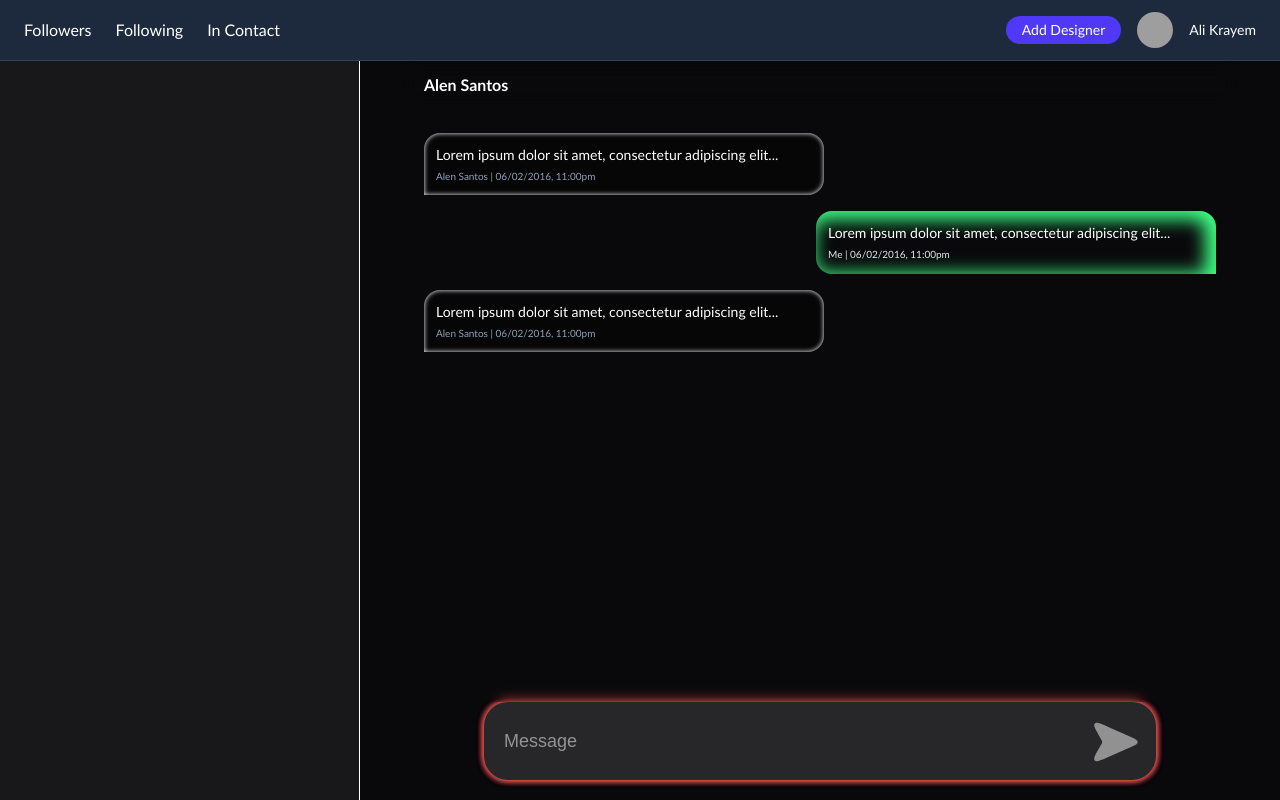
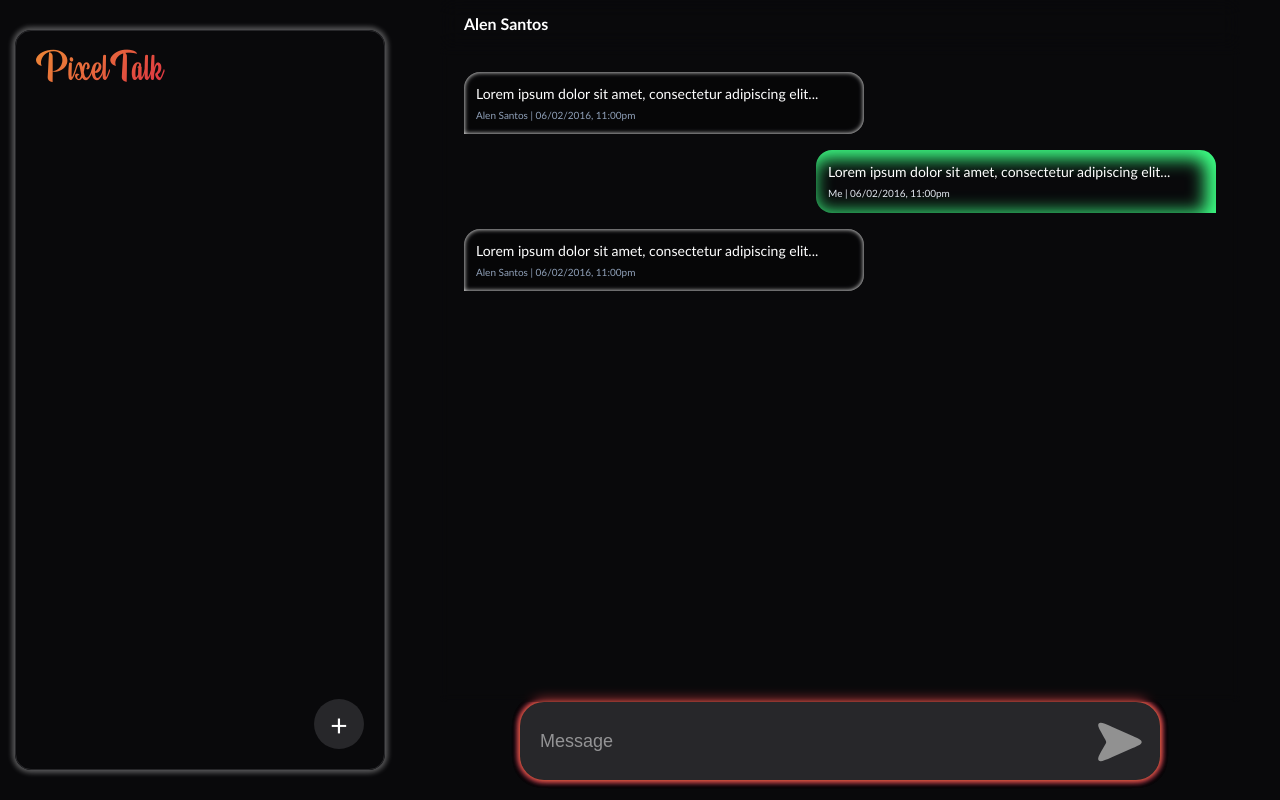
Before and after one commit to UtkarshloneyaITG/PixelTalk-2.0, a React (Vite) app in the folder frontend/: page / in a window 1280 px wide. Built offline with nearby package versions, Linux system fonts and the light colour scheme; grey boxes are pictures that could not be loaded.

Commit message:
make changes into chat window

```diff
--- a/frontend/src/Chat.jsx
+++ b/frontend/src/Chat.jsx
@@ -5,7 +5,7 @@ function ChatApp() {
   return (
     <>
       <div className="bg-slate-900 text-white flex flex-col h-screen font-[Poppins]">
-        <ChatAppHeader />
+        {/* <ChatAppHeader /> */}
         <ChatAppBody />
       </div>
     </>
--- /dev/null
+++ b/frontend/src/Components/AddBtn.jsx
@@ -0,0 +1,10 @@
+import React from 'react'
+
+const AddBtn = () => {
+  return (
+    <button className='add-btn text-3xl items-center flex justify-center'>
+        +
+    </button>
+  )
+}
+export default AddBtn
--- a/frontend/src/Components/Chat-list-panel.jsx
+++ b/frontend/src/Components/Chat-list-panel.jsx
@@ -1,11 +1,15 @@
+import AddBtn from "./AddBtn";
 import ChatRow from "./Chat-row";
 
 function ChatListPanel() {
   return (
-    <div className="w-[360px] border-r overflow-y-auto chat-list">
-      {/* <ChatRow />
-      <ChatRow />
-      <ChatRow /> */}
+    <div className="overflow-y-auto chat-list flex items-center">
+      <div className="chat-panel rounded-2xl">
+        <div className="title pl-5 py-5 text-4xl gradient-text">
+          PixelTalk
+        </div>
+        <AddBtn />
+      </div>
     </div>
   );
 }
--- a/frontend/src/Components/MessageBox.jsx
+++ /dev/null
@@ -1,39 +0,0 @@
-import React from "react";
-import '../style/chatPage.css';
-
-function MessageBox() {
-    return (
-        <div className="px-3 absolute bottom-5 w-full">
-            <div className="msg-box text-white rounded-3xl flex pl-5 flex justify-center items-center">
-                <input type="text" placeholder="Message" className="msg-input" />
-                <div className="msg-button">
-                    <button className="send-btn cursor-pointer mt-2">
-                        <button class="send-btn">
-                            <svg class="send-svg" width="80px" height="80px" viewBox="0 0 24 24" fill="none" xmlns="http://www.w3.org/2000/svg">
-                                <defs>
-                                    <linearGradient id="gradient-fill" x1="0%" y1="0%" x2="100%" y2="0%">
-                                        <stop offset="0%" stop-color="#00BFFF">
-                                            <animate attributeName="stop-color" values="#00BFFF;#1E90FF;#00BFFF" dur="2s" repeatCount="indefinite" />
-                                        </stop>
-                                        <stop offset="100%" stop-color="#1E90FF">
-                                            <animate attributeName="stop-color" values="#1E90FF;#00FFCC;#1E90FF" dur="2s" repeatCount="indefinite" />
-                                        </stop>
-                                    </linearGradient>
-                                </defs>
-                                <path
-                                    d="M6.99811 10.2467L7.43298 11.0077C7.70983 11.4922 7.84825 11.7344 7.84825 12C7.84825 12.2656 7.70983 12.5078 7.43299 12.9923L7.43298 12.9923L6.99811 13.7533C5.75981 15.9203 5.14066 17.0039 5.62348 17.5412C6.1063 18.0785 7.24961 17.5783 9.53623 16.5779L15.8119 13.8323C17.6074 13.0468 18.5051 12.654 18.5051 12C18.5051 11.346 17.6074 10.9532 15.8119 10.1677L9.53624 7.4221C7.24962 6.42171 6.1063 5.92151 5.62348 6.45883C5.14066 6.99615 5.75981 8.07966 6.99811 10.2467Z"
-                                    fill="#ffffff"
-                                />
-                            </svg>
-
-                        </button>
-
-
-                    </button>
-                </div>
-            </div>
-        </div>
-    );
-}
-
-export default MessageBox;
--- a/frontend/src/Pages/ChatPage.jsx
+++ b/frontend/src/Pages/ChatPage.jsx
@@ -1,14 +1,14 @@
-import React from 'react'
-import MessageBox from '../Components/MessageBox'
+// import React from 'react'
+// // import MessageBox from '../Components/MessageBox'
 
-const ChatPage = () => {
-  return (
-    <div className='chat-wrapper'>
-      <div className='chat-area'>
-        <MessageBox />
-      </div>
-    </div>
-  )
-}
+// const ChatPage = () => {
+//   return (
+//     <div className='chat-wrapper'>
+//       <div className='chat-area'>
+//         <MessageBox />
+//       </div>
+//     </div>
+//   )
+// }
 
-export default ChatPage
+// export default ChatPage
--- a/frontend/src/style/chatPage.css
+++ b/frontend/src/style/chatPage.css
@@ -38,6 +38,48 @@
 .chat-window {
     background: var(--color-zinc-950);
 }
-.chat-list{
-    background-color: var(--color-zinc-900);
+
+.chat-list {
+    background-color: var(--color-zinc-950);
+    width: 400px;
+    padding: 0px 15px;
 }
+
+.chat-panel {
+    border: 1px solid var(--color-zinc-800);
+    width: 100%;
+    height: 740px;
+    box-shadow: 0px 0px 5px 3px rgba(255, 255, 255, 0.315);
+    position: relative;
+}
+
+.title {
+    font-family: var(--font-title);
+}
+
+.sub-text {
+    font-size: 16px;
+    padding-left: 3px;
+}
+
+.add-btn {
+    background-color: var(--color-zinc-800);
+    width: 50px;
+    height: 50px;
+    border-radius: 100%;
+    position: absolute;
+    bottom: 20px;
+    right: 20px;
+    cursor: pointer;
+    transition: all .3s;
+    z-index: 10;
+}
+
+.add-btn:hover {
+    box-shadow: 0 0 6px 0.2px #f095337e,
+        0 0 6px 0.3px #e6693cb0,
+        0 0 6px 0.4px #dc2742c0,
+        0 0 6px 0.5px #cc23679d,
+        0 0 6px 0.6px #bc1888a6;
+    ;
+}
```
